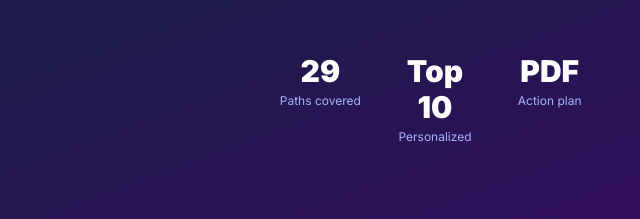
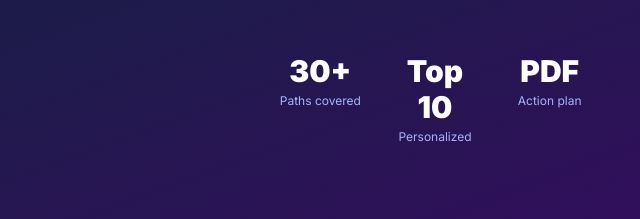
Before and after one commit to kevinkocchi-cmd/dualcitizen-world, a website: page index.html in a window 1280 px wide. Shown: the part 504-723 px from the top of the page, 205-845 px from the left. Drawn offline with nearby package versions, Linux system fonts and the light colour scheme.

Commit message:
Update index.html

```diff
--- a/index.html
+++ b/index.html
@@ -140,7 +140,7 @@
       <p class="text-indigo-400 text-sm mt-4">2 minutes &nbsp;&nbsp; Free &nbsp;&nbsp; No signup required</p>
     </div>
     <div class="anim-fadeup mt-14 grid grid-cols-3 gap-6 max-w-xs w-full" style="animation-delay:.25s">
-      <div class="text-center"><div class="text-3xl font-black text-white">29</div><div class="text-indigo-300 text-xs mt-1">Paths covered</div></div>
+      <div class="text-center"><div class="text-3xl font-black text-white">30+</div><div class="text-indigo-300 text-xs mt-1">Paths covered</div></div>
       <div class="text-center"><div class="text-3xl font-black text-white">Top 10</div><div class="text-indigo-300 text-xs mt-1">Personalized</div></div>
       <div class="text-center"><div class="text-3xl font-black text-white">PDF</div><div class="text-indigo-300 text-xs mt-1">Action plan</div></div>
     </div>
```
